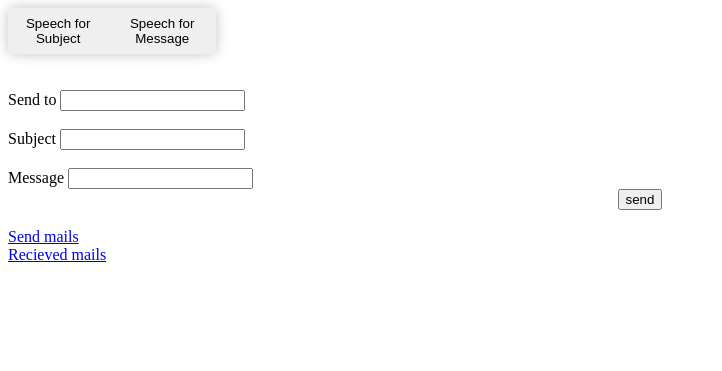
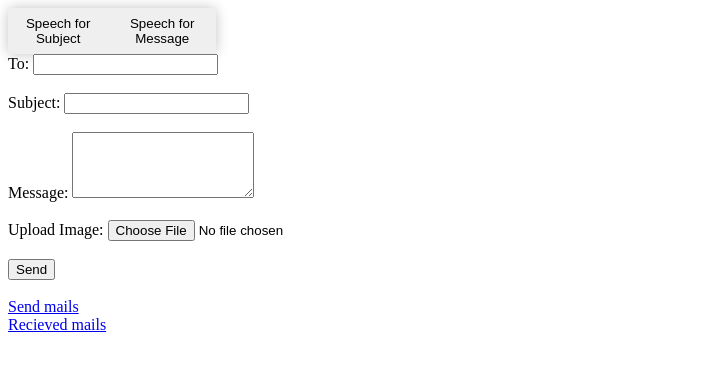
Before and after one commit to Monika-sai/Vmail, a Flask app: template templates/userDash.html in a window 1280 px wide. Shown: the top 371 px of the page, without its empty margins (0-722 px from the left). Run offline with Flask 3, Linux system fonts and the light colour scheme; the template is opened without the code that fills it, so the values that code supplies are empty.

Commit message:
added images

```diff
--- a/app.py
+++ b/app.py
@@ -4,6 +4,7 @@ import random
 import webbrowser
 import random
 import language_tool_python
+import os
 
 app = Flask(__name__)
 
@@ -41,11 +42,17 @@ def grammarCorrection(text):
 def index():
     return render_template('login.html')
 
+
+
 @app.route('/ValidateAdmin', methods=['POST'])
 def ValidateAdmin():
     con = c1234.connect(host="localhost", user="root",
                         passwd="hari@9RUSHI", database="vmail")
     query = "select * from admin"
+    image_dir = 'temp_images'
+    if not os.path.exists(image_dir):
+        os.makedirs(image_dir)
+
     cursor = con.cursor()
     cursor.execute(query)
     records = cursor.fetchall()
@@ -54,12 +61,14 @@ def ValidateAdmin():
     send = []
     key = []
     to = []
+
     for i in records:
         subject.append(i[1])
         text.append(i[2])
         key.append(i[3])
         send.append(i[0])
         to.append(i[4])
+
     actualSub = []
     actualTxt = []
     for i in range(len(subject)):
@@ -79,8 +88,10 @@ def ValidateAdmin():
         actualSub.append(sub)
         actualTxt.append(txt)
 
+    table = '<table border="1"><tr><th>Sender</th><th>Subject</th><th>Text</th><th>Receiver</th><th>Image</th></tr>'
+
     answer = []
-    tbl = "<tr><td>To</td><td>Subject</td><td>Text</td><td>From</td></tr>"
+    tbl = "<tr><td>To</td><td>Subject</td><td>Text</td><td>From</td><td>image</td></tr>"
     answer1 = [0] * (len(text) + 1)
     answer1[0] = tbl
     for i in range(len(text)):
@@ -93,7 +104,19 @@ def ValidateAdmin():
         answer.append(a2)
         a3 = "<td>%s</td></tr>" % send[i]
         answer.append(a3)
+        a4 = ''
+        image_data = records[i][6]
+        image_name = records[i][5]
+        if image_data != '' and image_name != '':
+            image_path = os.path.join(image_dir, image_name)
+            with open(image_path, 'wb') as img_file:
+                img_file.write(image_data)
+
+            a4 = f'<td><img src="C://Users/Harshita/vmail/temp_images/{image_name}" alt="{image_name}" width="100" height="100"></td></tr>'
+        answer.append(a4)
         answer1[i + 1] = answer
+
+
     if len(answer1) == 1:
         contents = '''<!DOCTYPE html>
             <html>
@@ -176,7 +199,7 @@ def ValidateUser():
         if i[0] == name1 and i[1] == passw:
             g.c = i[2]
             return render_template('userDash.html')
-    return render_template('registration.html')
+    return render_template('userDash.html')
 
 
 @app.route('/Registration')
@@ -212,6 +235,7 @@ def email():
     subject = request.form['subject']
     message = request.form['message']
     sender = g.c
+    image = request.files['image']
     subject = grammarCorrection(subject)
     message = grammarCorrection(message)
     subject = subject.upper()
@@ -241,13 +265,40 @@ def email():
         encryptedMessage += " "
     con = c1234.connect(host="localhost", user="root",
                         passwd="hari@9RUSHI", database="vmail")
-    mySql_insert_query = "INSERT INTO admin VALUES ('{}', '{}', '{}', '{}', '{}')".format(
-        sender, encryptedSub, encryptedMessage, key, reciever)
+    image_data, image_name = '', ''
+    if image:
+        # Read image data
+        image_data = image.read()
+        image_name = image.filename
+
+    mySql_insert_query = "INSERT INTO admin (sender, subject, text, kys, reciever, name, image_data) VALUES (%s, %s, %s, %s, %s, %s, %s)"
+    values = (sender, encryptedSub, encryptedMessage, key, reciever, image_name, image_data)
+
     cursor = con.cursor()
-    cursor.execute(mySql_insert_query)
+    cursor.execute(mySql_insert_query, values)
     con.commit()
+
+
     return render_template('login.html')
 
+
+@app.route('/upload_image', methods=['POST'])
+def upload_image():
+    if request.method == 'POST':
+        image = request.files['image']
+        if image:
+            # Read image data
+            image_data = image.read()
+            image_name = image.filename
+
+            # Insert image data into the database
+            con = c1234.connect(host="localhost", user="root",
+                        passwd="hari@9RUSHI", database="vmail")
+            cursor = con.cursor()
+            cursor.execute("INSERT INTO images (name, image_data) VALUES (%s, %s)", (image_name, image_data))
+            con.commit()
+
+    return render_template('login.html')
 
 @app.route('/SendMail')
 def SendMail():
@@ -256,17 +307,27 @@ def SendMail():
     query = "select * from admin"
     cursor = con.cursor()
     cursor.execute(query)
+    image_dir = 'temp_images'
+    if not os.path.exists(image_dir):
+        os.makedirs(image_dir)
     records = cursor.fetchall()
     text = []
     subject = []
     to = []
     key = []
-    for i in records:
+    c = 0
+    imageName = []
+    imageData = []
+    for j, i in enumerate(records):
         if i[0] == g.c:
             subject.append(i[1])
             text.append(i[2])
             key.append(i[3])
             to.append(i[4])
+            imageName.append(i[5])
+            imageData.append(i[6])
+            c += 1
+
     actualSub = []
     actualTxt = []
     for i in range(len(subject)):
@@ -285,22 +346,33 @@ def SendMail():
             txt += ' '
         actualSub.append(sub)
         actualTxt.append(txt)
-
+   # print(imageName, imageData)
     answer = []
-    tbl = "<tr><td>From</td><td>Subject</td><td>Text</td><td>To</td></tr>"
+    tbl = "<tr><td>To</td><td>Subject</td><td>Text</td><td>From</td><td>image</td></tr>"
     answer1 = [0] * (len(text) + 1)
     answer1[0] = tbl
     for i in range(len(text)):
         answer = []
-        a = "<tr><td>%s</td>" % g.c
+        a = "<tr><td>%s</td>" % to[i]
         answer.append(a)
         a1 = "<td>%s</td>" % actualSub[i]
         answer.append(a1)
         a2 = "<td>%s</td>" % actualTxt[i]
         answer.append(a2)
-        a3 = "<td>%s</td></tr>" % to[i]
+        a3 = "<td>%s</td></tr>" % g.c
         answer.append(a3)
+        a4 = ''
+        image_data = imageData[i]
+        image_name = imageName[i]
+        if image_data != '' and image_name != '':
+            image_path = os.path.join(image_dir, image_name)
+            with open(image_path, 'wb') as img_file:
+                img_file.write(image_data)
+
+            a4 = f'<td><img src="C://Users/Harshita/vmail/temp_images/{image_name}" alt="{image_name}" width="100" height="100"></td></tr>'
+        answer.append(a4)
         answer1[i + 1] = answer
+
     if answer1 == []:
         contents = '''<!DOCTYPE html>
             <html>
@@ -376,16 +448,24 @@ def RecievedMail():
     cursor = con.cursor()
     cursor.execute(query)
     records = cursor.fetchall()
+    image_dir = 'temp_images'
+    if not os.path.exists(image_dir):
+        os.makedirs(image_dir)
     text = []
     subject = []
     send = []
     key = []
+    imageName = []
+    imageData = []
     for i in records:
         if i[4] == g.c:
             subject.append(i[1])
             text.append(i[2])
             key.append(i[3])
             send.append(i[0])
+            imageName.append(i[5])
+            imageData.append(i[6])
+
     actualSub = []
     actualTxt = []
     for i in range(len(subject)):
@@ -404,9 +484,8 @@ def RecievedMail():
             txt += ' '
         actualSub.append(sub)
         actualTxt.append(txt)
-
     answer = []
-    tbl = "<tr><td>To</td><td>Subject</td><td>Text</td><td>From</td></tr>"
+    tbl = "<tr><td>To</td><td>Subject</td><td>Text</td><td>From</td><td>image</td></tr>"
     answer1 = [0] * (len(text) + 1)
     answer1[0] = tbl
     for i in range(len(text)):
@@ -419,6 +498,16 @@ def RecievedMail():
         answer.append(a2)
         a3 = "<td>%s</td></tr>" % send[i]
         answer.append(a3)
+        a4 = ''
+        image_data = imageData[i]
+        image_name = imageName[i]
+        if image_data != '' and image_name != '':
+            image_path = os.path.join(image_dir, image_name)
+            with open(image_path, 'wb') as img_file:
+                img_file.write(image_data)
+
+            a4 = f'<td><img src="C://Users/Harshita/vmail/temp_images/{image_name}" alt="{image_name}" width="100" height="100"></td></tr>'
+        answer.append(a4)
         answer1[i + 1] = answer
     if answer1 == []:
         contents = '''<!DOCTYPE html>
--- a/demo36.html
+++ b/demo36.html
@@ -16,7 +16,7 @@
                 <br><br>
                 <center>
                 <table border = 1>
-                ['<tr><td>From</td><td>Subject</td><td>Text</td><td>To</td></tr>', ['<tr><td>meena@gmail.com</td>', '<td>HI HARSHITA </td>', '<td>HOW ARE YOU </td>', '<td>hashitaneelisetty@gmail.com</td></tr>'], ['<tr><td>meena@gmail.com</td>', '<td>HI HARSHITA </td>', '<td>HOW ARE YOU </td>', '<td>harshitaneelisetty@gmail.com</td></tr>'], ['<tr><td>meena@gmail.com</td>', '<td>HOW ARE YOU HARSHITA </td>', '<td></td>', '<td>harshitaneelisetty@gmail.com</td></tr>'], ['<tr><td>meena@gmail.com</td>', '<td></td>', '<td></td>', '<td>harshitaneelisetty@gmail.com</td></tr>'], ['<tr><td>meena@gmail.com</td>', '<td></td>', '<td></td>', '<td></td></tr>'], ['<tr><td>meena@gmail.com</td>', '<td></td>', '<td></td>', '<td></td></tr>'], ['<tr><td>meena@gmail.com</td>', '<td>HELLO </td>', '<td>HI </td>', '<td>harshitaneelisetty@gmail.com</td></tr>'], ['<tr><td>meena@gmail.com</td>', '<td>HELLO </td>', '<td>HI </td>', '<td>harshitaneelisetty@gmail.com</td></tr>'], ['<tr><td>meena@gmail.com</td>', '<td>HELLO </td>', '<td>HI MEENAKSHI </td>', '<td>harshitaneelisetty@gmail.com</td></tr>'], ['<tr><td>meena@gmail.com</td>', '<td></td>', '<td></td>', '<td>harshitaneelisetty@gmail.com</td></tr>'], ['<tr><td>meena@gmail.com</td>', '<td></td>', '<td></td>', '<td>harshitaneelisetty@gmail.com</td></tr>'], ['<tr><td>meena@gmail.com</td>', '<td>MEENAKSHI HOW ARE YOU </td>', '<td>WHEN ARE YOU COMING TO VIJAYAWADA </td>', '<td>harshitanelisetty@gmail.com</td></tr>']]
+                ['<tr><td>To</td><td>Subject</td><td>Text</td><td>From</td><td>image</td></tr>', ['<tr><td>harshitaneelisetty@gmail.com</td>', '<td>HELLO HARSH </td>', '<td>HOW ARE YOU </td>', '<td>moni@gmail.com</td></tr>', ''], ['<tr><td>meena@gmail.com</td>', '<td>HI </td>', '<td>HI </td>', '<td>moni@gmail.com</td></tr>', '<td><img src="C://Users/Harshita/vmail/temp_images/20b01a05c6_N_Harshita (2).png" alt="20b01a05c6_N_Harshita (2).png" width="100" height="100"></td></tr>']]
                 </table>
                 <br><br>
 
--- a/templates/userDash.html
+++ b/templates/userDash.html
@@ -1,21 +1,32 @@
 <!DOCTYPE html>
 <html>
 <head>
-   <title>Speech to Text</title>
+    <title>Email Form</title>
 </head>
 <body>
     <div style="display: flex; justify-content: space-between; width: 13rem; box-shadow: 0 0 13px #0000003d; border-radius: 5px;">
         <button onclick="runSpeechRecog('subject')" style="border: transparent; padding: 0.5rem;">Speech for Subject</button>
         <button onclick="runSpeechRecog('message')" style="border: transparent; padding: 0.5rem;">Speech for Message</button>
      </div>
-   <form name="admin" action="{{ url_for('email') }}" method="post">
+
+    <form name="emailForm" action="{{ url_for('email') }}" method="post" enctype="multipart/form-data">
+        <label for="reciever">To:</label>
+        <input type="text" name="reciever" required>
         <br><br>
-      Send to <input type="text" name="reciever">
+
+        <label for="subject">Subject:</label>
+        <input type="text" name="subject" id="subject" required>
         <br><br>
-      Subject <input type="text" name="subject" id="subject">
+
+        <label for="message">Message:</label>
+        <textarea name="message" id="message" rows="4" required></textarea>
         <br><br>
-      Message <input type="text" name="message" id="message">
-      <center><input type="submit" value='send' class="btn btn-primary btn-lg"></center>
+
+        <label for="image">Upload Image:</label>
+        <input type="file" name="image" accept="image/*">
+        <br><br>
+
+        <input type="submit" value="Send">
     </form>
     <br>
             <a href="{{ url_for('SendMail') }}">Send mails</a>
@@ -49,5 +60,4 @@
          recognition.start();
       }
    </script>
-</body>
 </html>
```
Also changed, not shown: demo37.html (+1 -1 lines), demo39.html (+1 -1 lines), static/temp_images/20B01A05A0_M.Rishita.jpg (added), static/temp_images/20B01A05A0_M_Rishita.jpg (added), temp_images/20B01A0575_k.Monika.jpg (added), temp_images/20B01A05A0_M.Rishita.jpg (added), temp_images/20B01A05A0_M_Rishita.jpg (added), temp_images/20b01a05c6_N.Harshita.png (added), temp_images/20b01a05c6_N_Harshita (2).png (added), templates/admin_table.html (added). Lines whose indentation alone changed are shown as unchanged.
